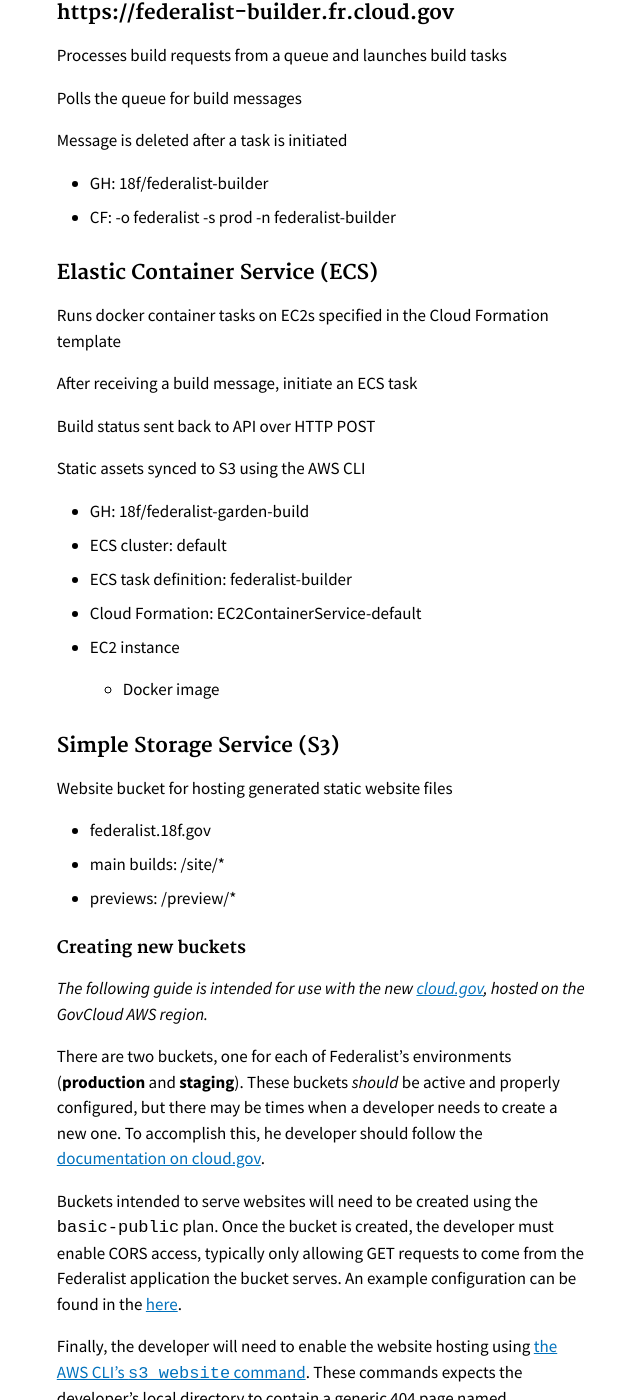
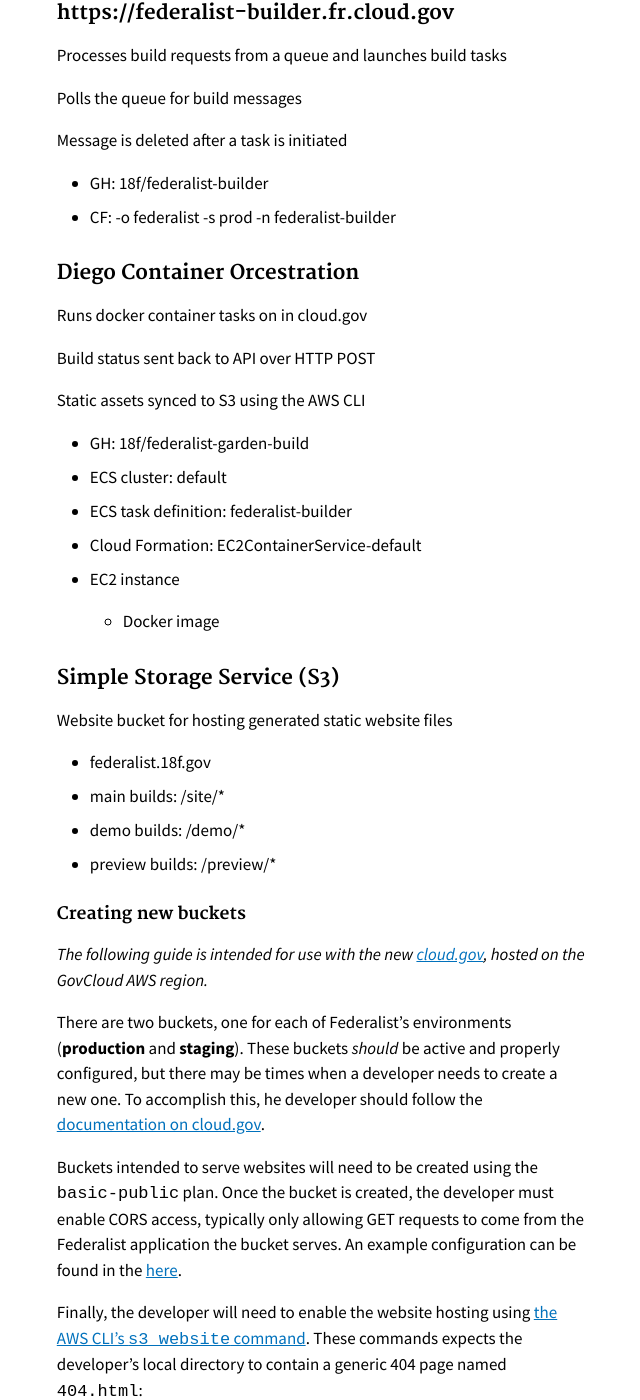
Before and after one commit to Macy-FK/federaliste, a Jekyll site: the page built from pages/how-federalist-works.md, in a window 1280 px wide and 1400 px high, scrolled down 2846 px. Shown: the whole window, without its empty margins (344-984 px from the left). Built offline with Jekyll 4.4.1, drawn with Linux system fonts in a browser that asks for light colours; Markdown is read by kramdown in place of the engine named in the settings; some of the changed text lies outside the part shown.

Commit message:
update how Federalist works page

```diff
--- a/pages/how-federalist-works.md
+++ b/pages/how-federalist-works.md
@@ -70,11 +70,9 @@ Message is deleted after a task is initiated
 - CF: -o federalist -s prod -n federalist-builder
 
 
-### Elastic Container Service (ECS)
+### Diego Container Orcestration
 
-Runs docker container tasks on EC2s specified in the Cloud Formation template
-
-After receiving a build message, initiate an ECS task
+Runs docker container tasks on in cloud.gov
 
 Build status sent back to API over HTTP POST
 
@@ -94,7 +92,8 @@ Website bucket for hosting generated static website files
 
 - federalist.18f.gov
 - main builds: /site/*
-- previews: /preview/*
+- demo builds: /demo/*
+- preview builds: /preview/*
 
 #### Creating new buckets
 *The following guide is intended for use with the new [cloud.gov](https://cloud.gov), hosted on the GovCloud AWS region.*
```
Also changed, not shown: other parts of pages/how-federalist-works.md (+1 -1 lines).
